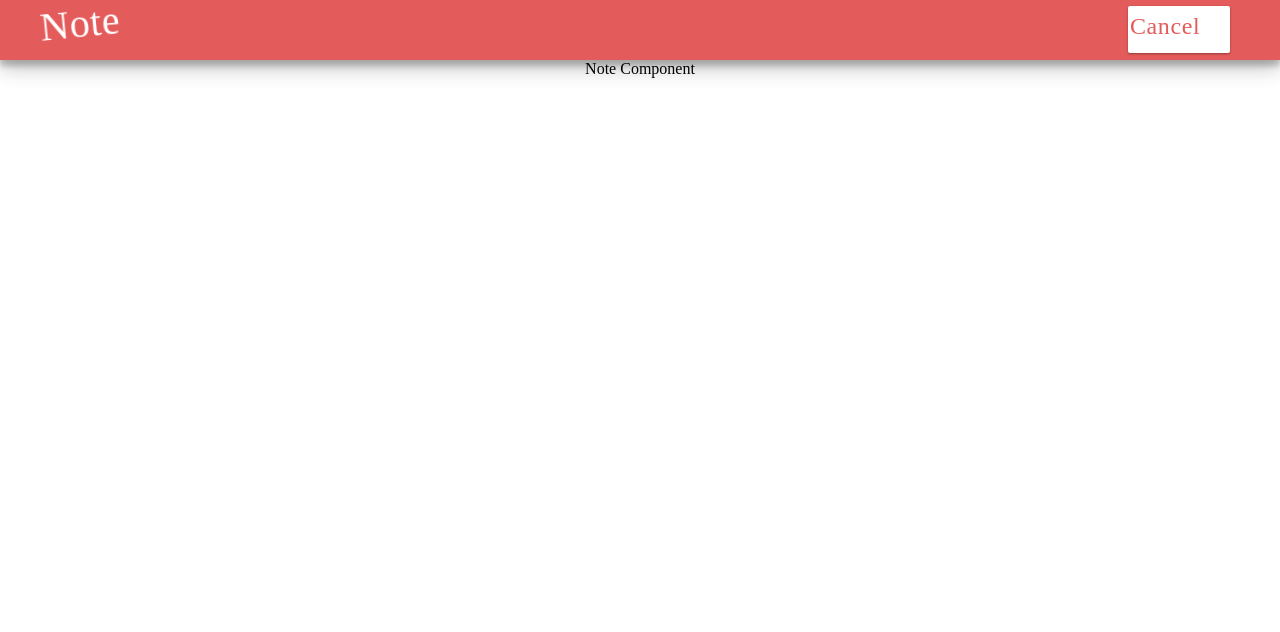
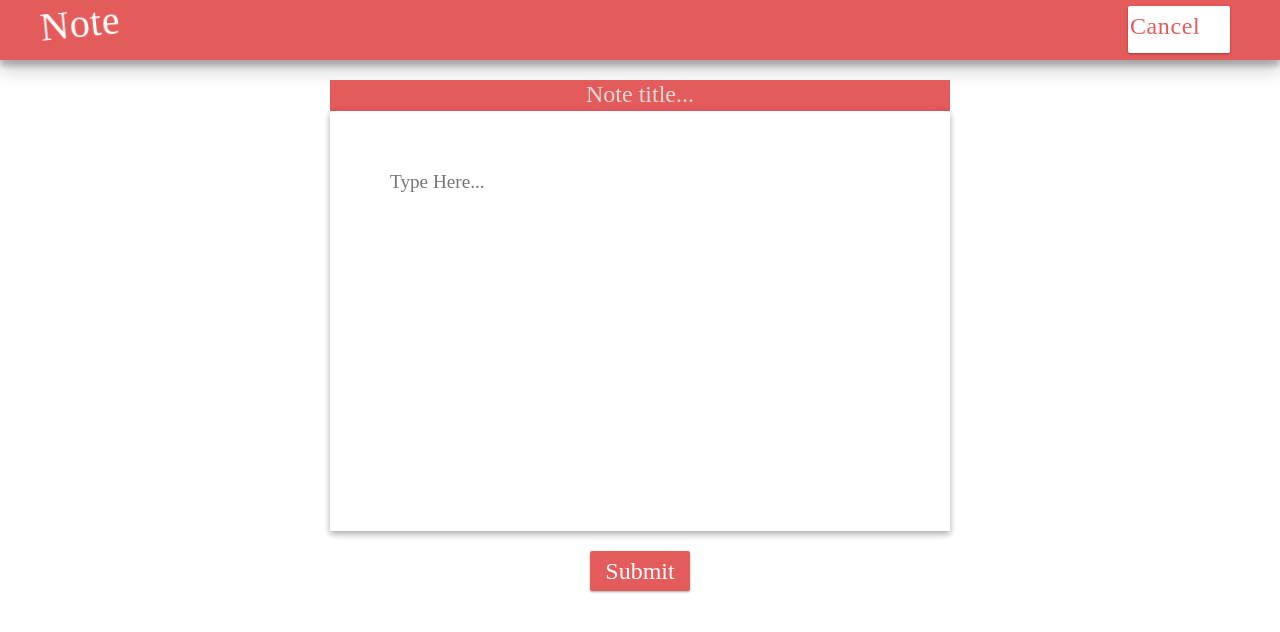
Before and after one commit to EGimenoS/react-notes, a React (Create React App) app: page / in a window 1280 px wide. Both pictures are taken after a click on the element "+ Note". Shown: the top 632 px of the page. Built offline with nearby package versions, Linux system fonts and the light colour scheme; no server answers.

Commit message:
added form in Note edit view

```diff
--- a/src/App.js
+++ b/src/App.js
@@ -37,12 +37,13 @@
 	}
 
 	render() {
-		const { showNote, notes } = this.state; /*object destructuring, equivalent to this.state.showNote <p>{this.state.showNote</p> */
+		const { showNote, notes, note } = this.state; /*object destructuring, equivalent to this.state.showNote <p>{this.state.showNote</p> */
 		return (
 		<div className="App">
 			<Nav toggleNote={this.toggleNote} showNote={showNote} />
 			{ showNote ?
-				<Note />
+				<Note note={note}
+				/>
 				:
 				<List
 					getNotes={this.getNotes}
--- a/src/components/Note.js
+++ b/src/components/Note.js
@@ -2,9 +2,23 @@
 
 class Note extends React.Component {
     render() {
+        const { note } = this.props;
         return(
             <div className="note-container">
-                Note Component
+                <form className="note-form">
+                    <input
+                        className="note-title-input"
+                        type="text"
+                        placeholder="Note title..."
+                        defaultValue={note.title}
+                    />
+                    <textarea
+                        className="note-textarea"
+                        placeholder="Type Here..."
+                        defaultValue={note.content}
+                    />
+                    <input className="note-button" type="submit" value="Submit" />
+                </form>
             </div>
         );
     }
```
